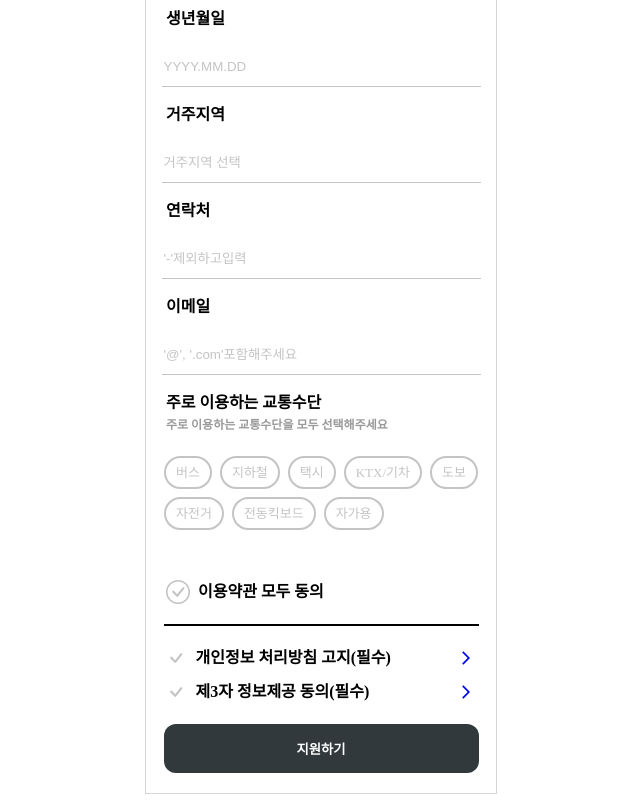
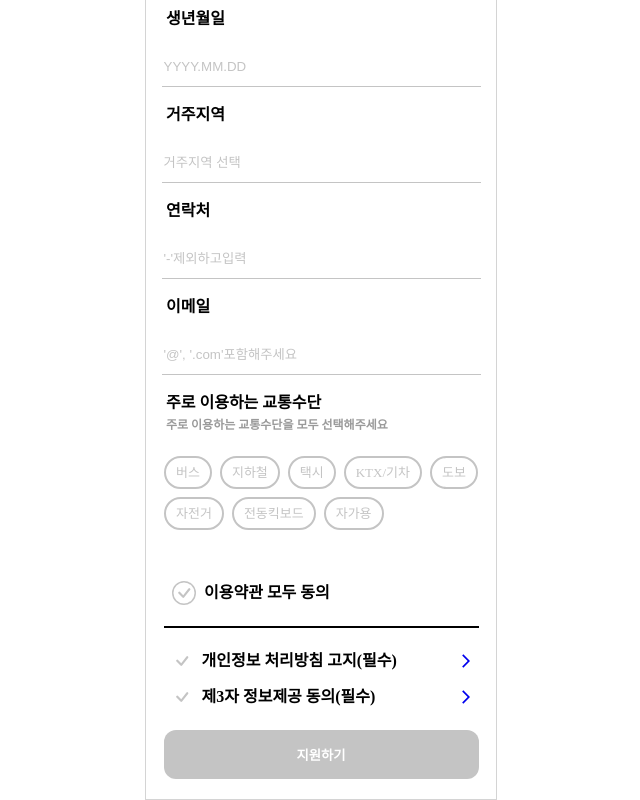
Before and after one commit to ymStudyLog/snplab-admin-ym, a React (Create React App) app: page /form in a window 1280 px wide. Shown: the part 274-1074 px from the top of the page, without its empty margins (319-959 px from the left). Built offline with nearby package versions, Linux system fonts and the light colour scheme.

Commit message:
feat : form-모두동의 체크 버튼 기능 submit 연결

```diff
--- a/src/components/Regexp.tsx
+++ b/src/components/Regexp.tsx
@@ -1,4 +1,4 @@
-//나중에 삭제 될 컴포넌트!
+//TODO 나중에 삭제 될 컴포넌트!
 
 import React, { useState } from 'react'
 import regex from '../utils/Regex';
--- a/src/components/ValidationInput.tsx
+++ b/src/components/ValidationInput.tsx
@@ -1,3 +1,4 @@
+//TODO : 삭제예정
 import React, { useState } from "react";
 import * as FormStyle from "../components/form/Form.styled"
 
--- a/src/components/form/Form.styled.tsx
+++ b/src/components/form/Form.styled.tsx
@@ -5,6 +5,7 @@ import {
   ToggleStyledProps,
   CheckboxStyledProps,
 } from "./Form.type";
+import { useFormContext } from "react-hook-form";
 
 // form의 title들에 사용한 컴포넌트(radioContariner제외)
 
@@ -116,7 +117,7 @@ export const DataToggleContainer = styled.div`
   justify-content: space-between;
 `;
 
-const StyledDiv = styled.div<{ agreement: boolean }>`
+const StyledBtn = styled.button<{ agreement: boolean }>`
   display: flex;
   align-items: center;
   padding-right: 8px;
@@ -130,9 +131,16 @@ const StyledDiv = styled.div<{ agreement: boolean }>`
     `};
 `;
 
-export const DataToggle = (props: ToggleStyledProps) => (
-  <StyledDiv  {...props}>{props.children}</StyledDiv>
-);
+export const DataToggle = (props: ToggleStyledProps) => {
+  const { register } = useFormContext();
+  return (
+    <>
+      <StyledBtn {...register(props.name, props.options)} {...props}>
+        {props.children}
+      </StyledBtn>
+    </>
+  );
+};
 
 //개인정보 토글 컨테이너와 버튼 포지셔닝 컴포넌트
 export const Positioner = styled.div`
--- a/src/components/form/Form.tsx
+++ b/src/components/form/Form.tsx
@@ -23,14 +23,13 @@ const transportations = [
 ];
 
 interface IFormInputs {
-  username: string;
-  birth: number;
-  phone: number;
+  name: string;
+  birthday: number;
+  contact: number;
   email: string;
   gender: string;
   transportation: any;
-  checkbox: boolean;
-  checkbox2: boolean;
+  agreement: boolean;
 }
 
 const Form = () => {
@@ -38,17 +37,17 @@ const Form = () => {
     defaultValues: {
       gender: "femail",
       transportation: "",
-      checkbox: false,
-      checkbox2: false,
+      agreement: false,
     },
     mode: "onBlur",
   });
   const {
     register,
-    formState: { errors, isSubmitting, isDirty, isValid },
+    handleSubmit,
+    formState: { errors, isDirty, isValid },
   } = methods;
 
-  const onSubmit = (data: any) => console.log(data);
+  const onSubmit = (data: IFormInputs) => console.log(data);
 
   const [radio, setRadio] = React.useState<RadioState>({
     female: false,
@@ -79,14 +78,14 @@ const Form = () => {
 
         <FormInput
           placeholder="홍길동"
-          name="username"
+          name="name"
           options={{
             required: true,
             pattern: /^[ㄱ-ㅎ|ㅏ-ㅣ|가-힣]{2,5}$/,
           }}
         />
-        {errors?.username?.type === "required" && <p>이름을 입력해주세요</p>}
-        {errors?.username?.type === "pattern" && <p>한글을 입력해주세요</p>}
+        {errors?.name?.type === "required" && <p>이름을 입력해주세요</p>}
+        {errors?.name?.type === "pattern" && <p>한글을 입력해주세요</p>}
 
         <FormStyle.DataTitle>성별</FormStyle.DataTitle>
         <FormStyle.RadioContainer>
@@ -134,15 +133,17 @@ const Form = () => {
 
         <FormInput
           placeholder="YYYY.MM.DD"
-          name="birth"
+          name="birthday"
           options={{
             required: true,
             maxLength: 10,
             pattern: /^(([0-9]+).{4}([0-9]+).{2}([0-9]+){2})/g,
           }}
         />
-        {errors?.birth?.type === "required" && <p>생년월일을 입력해주세요</p>}
-        {errors?.birth?.type === "pattern" && (
+        {errors?.birthday?.type === "required" && (
+          <p>생년월일을 입력해주세요</p>
+        )}
+        {errors?.birthday?.type === "pattern" && (
           <p>YYYY.MM.DD형식으로 입력해주세요</p>
         )}
         <FormStyle.DataTitle>거주지역</FormStyle.DataTitle>
@@ -166,11 +167,11 @@ const Form = () => {
 
         <FormInput
           placeholder="'-'제외하고입력"
-          name={"phone"}
+          name={"contact"}
           options={{ required: true, maxLength: 11, pattern: /^[0-9]{11}/g }}
         />
-        {errors?.phone?.type === "required" && <p>연락처를 입력해주세요</p>}
-        {errors?.phone?.type === "pattern" && (
+        {errors?.contact?.type === "required" && <p>연락처를 입력해주세요</p>}
+        {errors?.contact?.type === "pattern" && (
           <p>'-'제외하고 숫자만 입력해주세요</p>
         )}
 
@@ -227,11 +228,19 @@ const Form = () => {
         <FormStyle.DataTitleRow>
           <FormStyle.DataToggleContainer>
             <FormStyle.DataToggle
+              // {...register("agreement", {
+              //   required: true,
+              // })}
+              name={"agreement"}
+              options={{ required: true }}
+              type="button"
               agreement={policy.privacy && policy.thirdparty}
               onClick={() => {
                 setPolicy((prevState: PolicyState) => {
                   return {
                     ...prevState,
+                    // privacy: !policy.privacy,
+                    // thirdparty: !policy.thirdparty,
                     privacy: !policy.privacy,
                     thirdparty: !policy.thirdparty,
                   };
@@ -248,6 +257,9 @@ const Form = () => {
           <FormStyle.Stretcher>
             <FormStyle.DataToggleContainer>
               <FormStyle.DataToggle
+                name={"agreement"}
+                options={{ required: true }}
+                type="button"
                 agreement={policy.privacy}
                 onClick={() => {
                   setPolicy((prevState: PolicyState) => {
@@ -255,6 +267,12 @@ const Form = () => {
                   });
                 }}
               >
+                {/* <input
+                  type="checkbox"
+                  {...register("agreement", {
+                    required: true,
+                  })}
+                /> */}
                 <BsCheck size={24} />
               </FormStyle.DataToggle>
               개인정보 처리방침 고지(필수)
@@ -266,6 +284,9 @@ const Form = () => {
           <FormStyle.Stretcher>
             <FormStyle.DataToggleContainer>
               <FormStyle.DataToggle
+                name={"agreement"}
+                options={{ required: true }}
+                type="button"
                 agreement={policy.thirdparty}
                 onClick={() => {
                   setPolicy((prevState: PolicyState) => {
@@ -283,7 +304,6 @@ const Form = () => {
           </FormStyle.Stretcher>
         </FormStyle.Positioner>
 
-        {/* submit버튼 disabled = true 일때는 --color-gray, false --color-dark-gray */}
         <SubmitButton
           type="submit"
           disabled={!isDirty || !isValid}
--- a/src/components/form/Form.type.tsx
+++ b/src/components/form/Form.type.tsx
@@ -26,7 +26,10 @@ export type CheckboxStyledProps = {
 };
 
 export type ToggleStyledProps = {
+  type: "button" | "submit" | "reset" | undefined;
   agreement: boolean;
   children: JSX.Element;
   onClick: () => void;
+  name : string;
+  options: any;
 };
--- a/src/styles/SubmitButton.styled.tsx
+++ b/src/styles/SubmitButton.styled.tsx
@@ -18,11 +18,11 @@ export const SubmitButton = styled.button`
   margin: 0 auto;
   margin-bottom: 20px;
   padding: 15px;
-  background-color: #fd8397;
+  background-color: var(--color-main);
   color: white;
   border-radius: 12px;
   font-weight: bold;
   :disabled {
-    background-color: #31393d;
+    background-color: var(--color-gray);
   }
 `;
```
